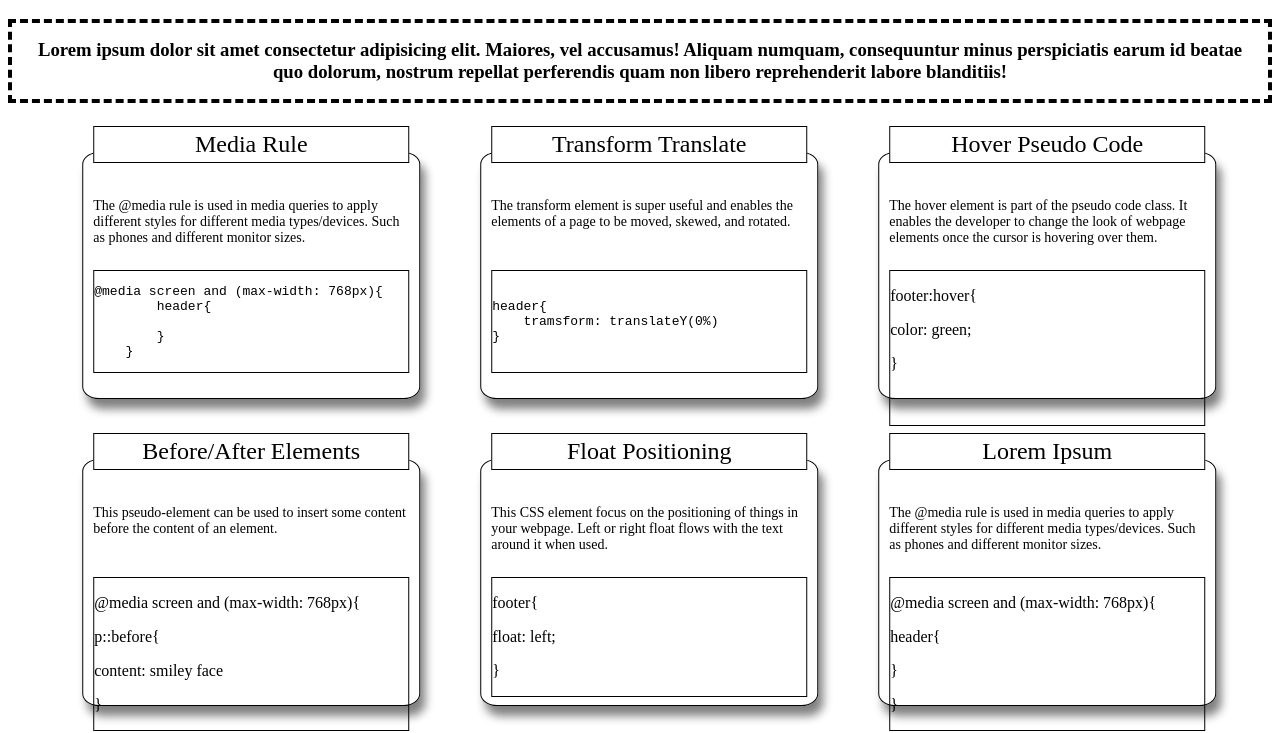
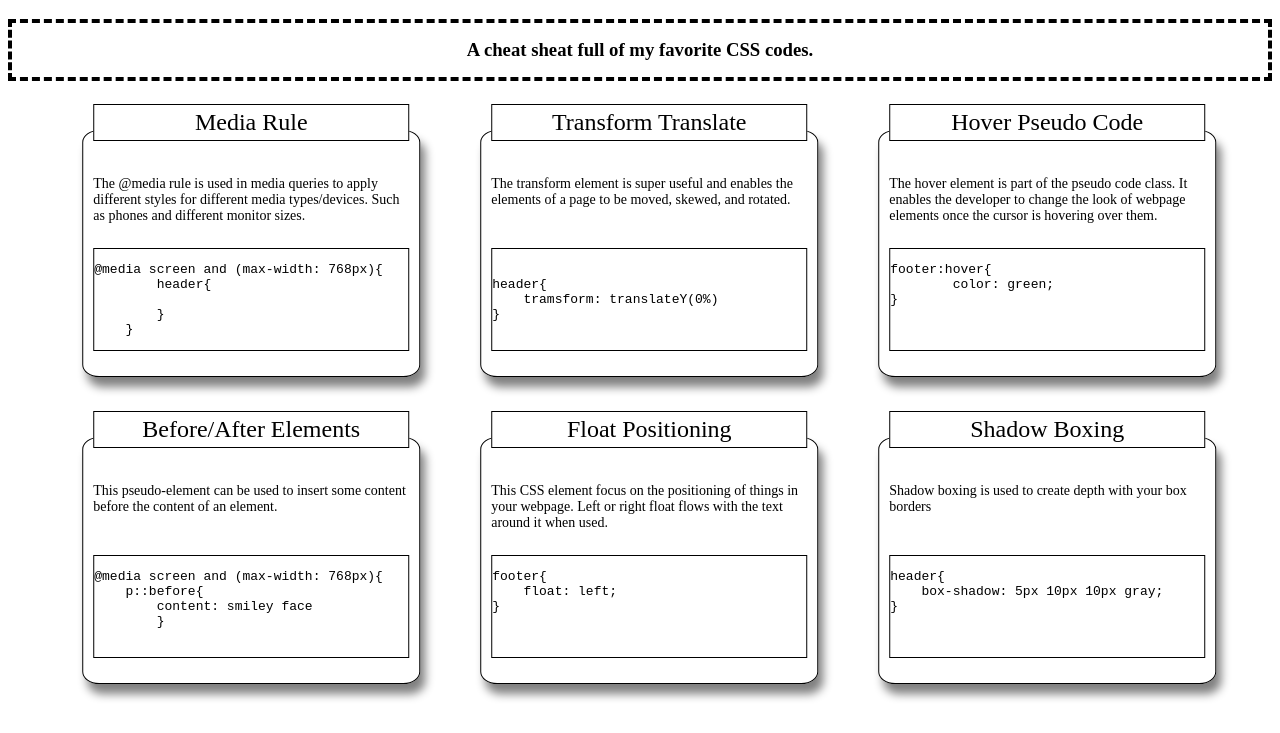
Before and after one commit to ryanpaynt/mini-proj-02, a plain HTML site: page index.html in a window 1280 px wide. Shown: the part 101-834 px from the top of the page. Drawn offline with Linux system fonts and the light colour scheme.

Commit message:
finishing up the html

```diff
--- a/index.html
+++ b/index.html
@@ -13,9 +13,7 @@
     </head>
 
     <section>
-        <h3>Lorem ipsum dolor sit amet consectetur adipisicing elit. Maiores, vel accusamus!
-            Aliquam numquam, consequuntur minus perspiciatis earum id beatae quo dolorum, nostrum
-            repellat perferendis quam non libero reprehenderit labore blanditiis!</h3>
+        <h3>A cheat sheat full of my favorite CSS codes.</h3>
     </section>
 
     <section class="mid-section-top">
@@ -51,10 +49,12 @@ header{
             <p class="definition">The hover element is part of the pseudo code class.
                 It enables the developer to change the look of webpage elements once the cursor is hovering over them.</p>
                 <article class="code-body">
-                    <p>footer:hover{</p>
-                        <p>color: green;</p>
-                            <p>}</p>
-                        <br><br>
+<pre>footer:hover{
+        color: green;
+}
+
+
+</pre>
                 </article>
         </section>
     </section>
@@ -64,11 +64,12 @@ header{
             <section class="card-header"> Before/After Elements</section>
             <p class="definition">This pseudo-element can be used to insert some content before the content of an element.</p>
 
-                <article class="code-body">
-                    <p>@media screen and (max-width: 768px){</p>
-                        <p>p::before{</p>
-                            <p>content: smiley face</p>
-                            <p>}</p>
+        <article class="code-body">
+<pre>@media screen and (max-width: 768px){
+    p::before{
+        content: smiley face
+        }
+    </pre>
                 </article>
         </section>
 
@@ -77,28 +78,32 @@ header{
             <p class="definition">This CSS element focus on the positioning of things in your webpage.
                 Left or right float flows with the text around it when used.</p>
                 <article class="code-body">
-                    <p>footer{</p>
-                        <p>float: left;</p>
-                        <p>}</p>
+<pre>footer{
+    float: left;
+}
+
+
+</pre>
 
                 </article>
         </section>
 
         <section class="cards">
-            <section class="card-header"> Lorem Ipsum</section>
-            <p class="definition">The @media rule is used in media queries to apply different styles for different media types/devices.
-                Such as phones and different monitor sizes.</p>
+            <section class="card-header"> Shadow Boxing</section>
+            <p class="definition">Shadow boxing is used to create depth with your box borders</p>
                 <article class="code-body">
-                    <p>@media screen and (max-width: 768px){</p>
-                        <p>header{</p>
-                            <p>      }</p>
-                            <p>}</p>
+<pre>header{
+    box-shadow: 5px 10px 10px gray;
+}
+
+
+</pre>
                 </article>
         </section>
 
     </section>
 </body>
 <footer>
-    <h2>CSS</h2>
+    <h2>Made with ❤️ and CSS</h2>
 </footer>
 </html>
```
